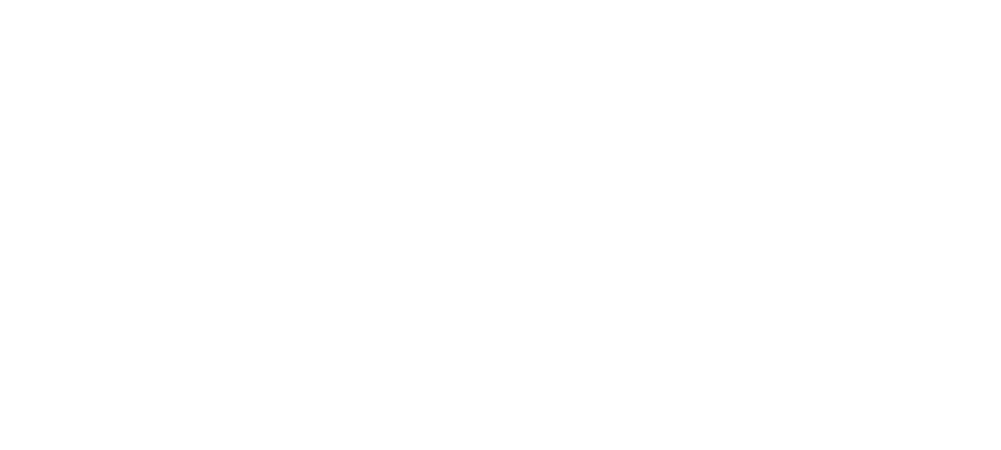
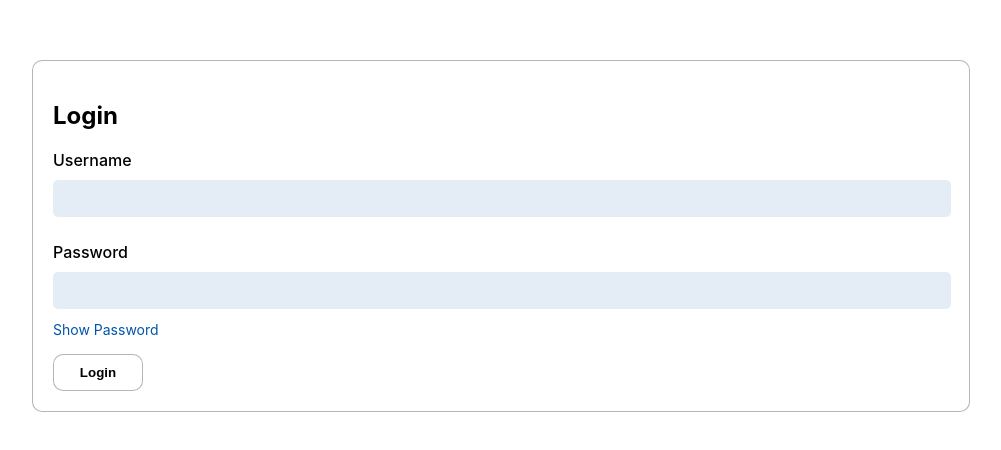
Before and after one commit to magiciansz/NUS-RetiMark, a React (Create React App) app in the folder frontend/: page /login in a window 1280 px wide. Before the commit this address had no page. Shown: the part 164-614 px from the top of the page, without its empty margins (139-1140 px from the left). Built offline with nearby package versions, Linux system fonts and the light colour scheme.

Commit message:
added login page

```diff
--- a/frontend/src/app.jsx
+++ b/frontend/src/app.jsx
@@ -1,17 +1,8 @@
-// import Navbar from "./components/Navbar"
-// import './app.css'
-// import Home from "./pages/Home"
-// import Home from "./pages/Home"
 import Home from './components/views/home/home';
 import Navi from './components/navi/navi';
 import PastReports from './components/views/pastreports/pastreports';
-// import Login from './components/views/pastreports/pastreports';
+import Login from './components/views/login/login';
 
-// import Register from "./pages/Register"
-// import Wishes from "./pages/Wishes"
-// import Add from "./pages/Add"
-// import Update from "./pages/Update"
-// import SingleWish from "./pages/SingleWish"
 import { BrowserRouter, Routes, Route, Navigate } from "react-router-dom";
 import { useEffect, useState } from "react";
 
@@ -21,7 +12,7 @@
         <BrowserRouter>
             <div>
                 <Routes>
-                    {/* <Route path="/login" element={<Login/>}/> */}
+                    <Route path="/login" element={<Login/>}/>
                     <Route path="/" element={<><Navi/><Home/></>}/>
                     <Route path="/reports" element={<><Navi/><PastReports/></>}/>
                     {/* <Route path="/register" element={<Register/>}/>
--- a/frontend/src/components/navi/navi.css
+++ b/frontend/src/components/navi/navi.css
@@ -3,10 +3,12 @@
     display: flex;
     align-items: center;
     color: white;
+    justify-content: space-between;
 }
 
 .logo-container {
     margin: 5px 0 5px 20px;
+    display: flex;
 }
 
 .tabs {
@@ -35,3 +37,29 @@
     margin: 0;
     font-family: "circular",-apple-system,BlinkMacSystemFont,"Segoe UI",Roboto,Helvetica,Arial,sans-serif,"Apple Color Emoji","Segoe UI Emoji","Segoe UI Symbol";
 }
+
+.left-tabs {
+    display: flex;
+    margin-left: 40px;
+    align-items: center;
+}
+
+.left-tabs a {
+    text-decoration: none;
+    color: white;
+    cursor: pointer;
+}
+
+.left-tabs a:hover {
+    font-weight: 600;
+}
+
+.login-tab a {
+    text-decoration: none;
+    color: white;
+    cursor: pointer;
+}
+
+.login-tab a:hover {
+    font-weight: 600;
+}
--- a/frontend/src/components/navi/navi.jsx
+++ b/frontend/src/components/navi/navi.jsx
@@ -10,16 +10,22 @@
                 alt="Logo"
                 className="logo"
             />
+            <div className='left-tabs'>
+                <Link to="/">
+                    <div className='tab'>Predictor</div>
+                </Link>
+                <Link to='/reports'>
+                    <div className='tab'>Past reports</div>
+                </Link>
+            </div>
         </div>
-        <div className='tabs'>
-          <Link to="/">
-            <div className='tab'>Predictor</div>
-          </Link>
-          <Link to='/reports'>
-            <div className='tab'>Past reports</div>
-          </Link>
+        <div className='login-tab'>
+            <Link to='/login'>
+                <div className='tab'>Logout</div>
+            </Link>
         </div>
-        <div className="logout">Logout</div>
+
+        {/* <div className="logout">Logout</div> */}
     </div>
   )
 }
--- a/frontend/src/components/views/home/home.jsx
+++ b/frontend/src/components/views/home/home.jsx
@@ -11,24 +11,10 @@
 import Placeholder2 from '../../../css/imgs/img2.jpg';
 import Placeholder3 from '../../../css/imgs/img3.png';
 
-const patients = [
-	{name: 'jiahui', age: '22', gender: 'F'},
-	{name: 'xianghan', age: '24', gender: 'M'},
-	{name: 'jiajun', age: '24', gender: 'M'},
-	{name: 'glenn', age: '24', gender: 'M'},
-	{name: 'josiah', age: '24', gender: 'M'},
-]
-
-
 function Home() {
-	const [selectedFile, setSelectedFile] = useState(null);
-	const [previewImage, setPreviewImage] = useState(null);
 	const [showReport, setShowReport] = useState(false);
 	const [patient, setPatient] = useState()
 	const [isModalOpen, setIsModalOpen] = useState(false);
-	const [existingPatient, setExistingPatient] = useState(false)
-	const [filteredPatients, setFilteredPatients] = useState([])
-	const [input, setInput] = useState("");
 	const [leftEye, setLeftEye] = useState(null);
 	const [rightEye, setRightEye] = useState(null);
 
@@ -38,61 +24,6 @@
 
 	const closeModal = () => {
 		setIsModalOpen(false);
-	};
-
-	const handleFileChange = (event) => {
-		const file = event.target.files[0];
-		if (file && (file.type === 'image/jpeg' || file.type === 'image/png')) {
-		setSelectedFile(file);
-		setPreviewImage(URL.createObjectURL(file));
-		}
-	};
-
-	const runPredictor = () => {
-		setShowReport(true);
-	};
-
-	const handleNewPrediction = () => {
-		setSelectedFile(null)
-		setPreviewImage(null)
-		setPatient()
-		setShowReport(false);
-		setExistingPatient(false)
-		setInput("")
-		setFilteredPatients([])
-	};
-
-	const handleExistingPatient = () => {
-        setExistingPatient(true)
-    };
-
-	const fetchData = (value) => {
-        const results = patients.filter((user) => {
-            return (
-              value &&
-              user &&
-              user.name &&
-              user.name.toLowerCase().includes(value)
-            );
-        });
-        setFilteredPatients(results)
-        console.log("results", results);
-    }
-
-    const handleChange = (value) => {
-        setInput(value);
-        fetchData(value);
-    };
-
-	const clearInput = () => {
-        setInput("");
-		setFilteredPatients([])
-    };
-
-	const handlePatientClick = (selectedPatient) => {
-		setPatient(selectedPatient);
-		setInput(selectedPatient.name); // Update the search input with the selected patient's name
-		setFilteredPatients([])
 	};
 
 	const handleShowReport = (value) => {
--- /dev/null
+++ b/frontend/src/components/views/login/login.css
@@ -0,0 +1,74 @@
+.login-page {
+    display: flex;
+    justify-content: center;
+    align-items: center;
+    height: 100vh;
+}
+
+.login-container {
+    border: 1px solid #acaaaade ;
+    padding: 20px;
+    background-color: #fff;
+    text-align: center;
+    width: 70%;
+    border-radius: 10px;
+}
+
+form {
+    display: flex;
+    flex-direction: column;
+}
+
+.form-group {
+    margin-bottom: 15px;
+    text-align: left;
+}
+
+label {
+    font-weight: bold;
+}
+
+input {
+    width: 100%;
+    padding: 8px;
+    margin-top: 5px;
+}
+
+.password-toggle {
+    cursor: pointer;
+    color: #05a;
+    font-size: 14px;
+    margin-top: 5px;
+}
+
+.text-input{
+    /* background-color:#fff; */
+    font-weight: 500;
+    font-size: 15px;
+    border-radius: 5px;
+    display: block;
+    width: 98%;
+    border: none;
+    background-color: #e4edf6;
+    margin-top: 10px;
+    margin-bottom: 10px;
+    padding: 10px;
+}
+
+.login-btn {
+    width: 90px;
+    border-radius: 10px;
+    border: #acaaaade 1px solid;
+    padding: 10px;
+    font-weight: 600;
+    cursor: pointer;
+    background-color: white;
+}
+
+.section-title {
+    text-align: initial;
+}
+
+.label-title {
+    font-weight: 500;
+}
--- /dev/null
+++ b/frontend/src/components/views/login/login.jsx
@@ -0,0 +1,75 @@
+import React, { useState, useEffect, useCallback, useRef } from 'react';
+import {FaSearch} from "react-icons/fa"
+import { FaEye, FaEyeSlash } from 'react-icons/fa'; // Import FontAwesome icons
+
+import { BrowserRouter as Router, Route, Link, Switch } from 'react-router-dom';
+
+import './login.css';
+
+function Login() {
+	const [showPassword, setShowPassword] = useState(false);
+    const [formData, setFormData] = useState({
+        username: '',
+        password: '',
+    });
+
+    const handleInputChange = (e) => {
+        const { name, value } = e.target;
+        setFormData({ ...formData, [name]: value });
+    };
+
+    const handleTogglePassword = () => {
+        setShowPassword(!showPassword);
+    };
+
+    const handleSubmit = (e) => {
+        e.preventDefault();
+        // Print username and password to the console
+        console.log('Username:', formData.username);
+        console.log('Password:', formData.password);
+        setFormData({username: '', password: ''})
+        // Add your login logic here
+    };
+
+    return (
+        <div className="login-page">
+            <div className="login-container">
+                <h2 className="section-title">Login</h2>
+                <form onSubmit={handleSubmit}>
+                    <div className="form-group">
+                        <label className='label-title'>Username</label>
+                        <input
+                            className="text-input"
+                            type="text"
+                            id="username"
+                            name="username"
+                            value={formData.username}
+                            onChange={handleInputChange}
+                            required
+                        />
+                    </div>
+                    <div className="form-group">
+                        <label className='label-title'>Password</label>
+                        <div>
+                        <input
+                            className="text-input"
+                            type={showPassword ? 'text' : 'password'}
+                            id="password"
+                            name="password"
+                            value={formData.password}
+                            onChange={handleInputChange}
+                            required
+                        />
+                        <span className="password-toggle" onClick={handleTogglePassword}>
+                            {showPassword ? 'Hide' : 'Show'} Password
+                        </span>
+                        </div>
+                    </div>
+                    <button className='login-btn' type="submit">Login</button>
+                </form>
+            </div>
+        </div>
+    );
+}
+
+export default Login;
```
